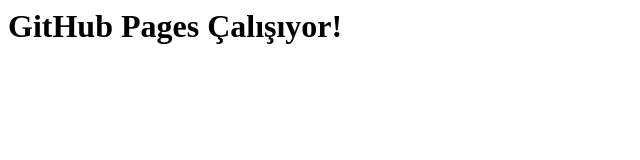
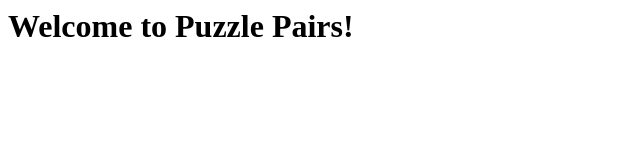
Before and after one commit to harun119/harun119.github.io, a plain HTML site: page index.html in a window 1280 px wide. Shown: the whole page, without its empty margins (0-640 px from the left). Drawn offline with Linux system fonts and the light colour scheme.

Commit message:
Update index.html

```diff
--- a/index.html
+++ b/index.html
@@ -1 +1 @@
-<h1>GitHub Pages Çalışıyor!</h1>
+<h1>Welcome to Puzzle Pairs!</h1>
```
